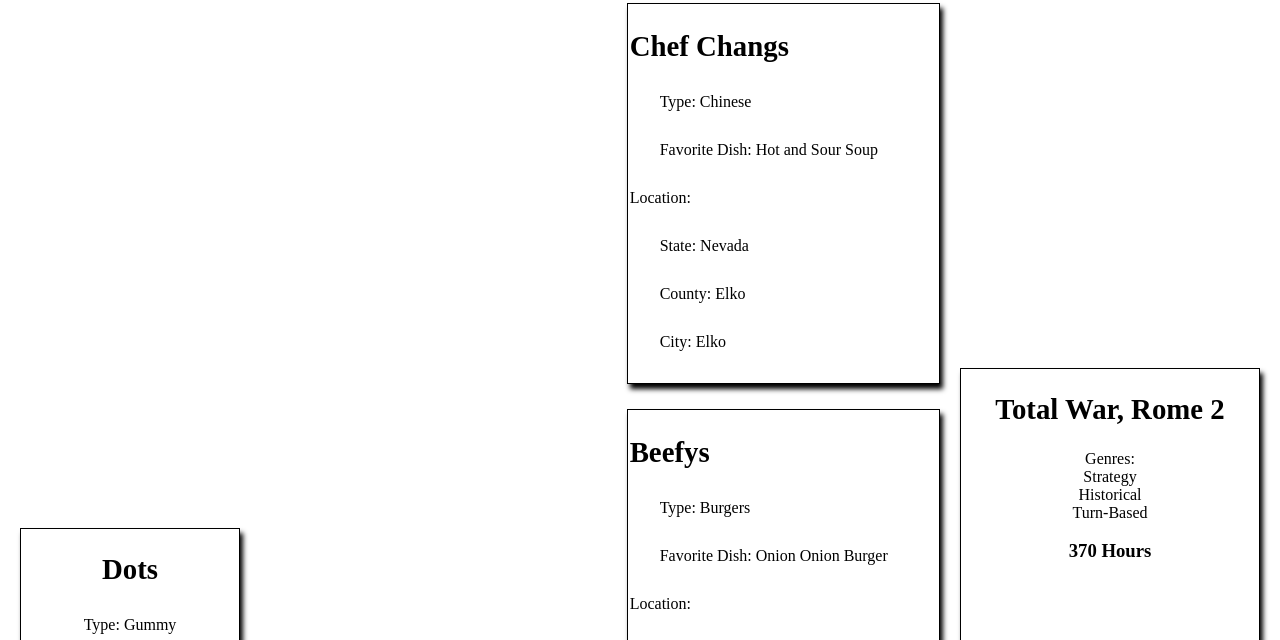
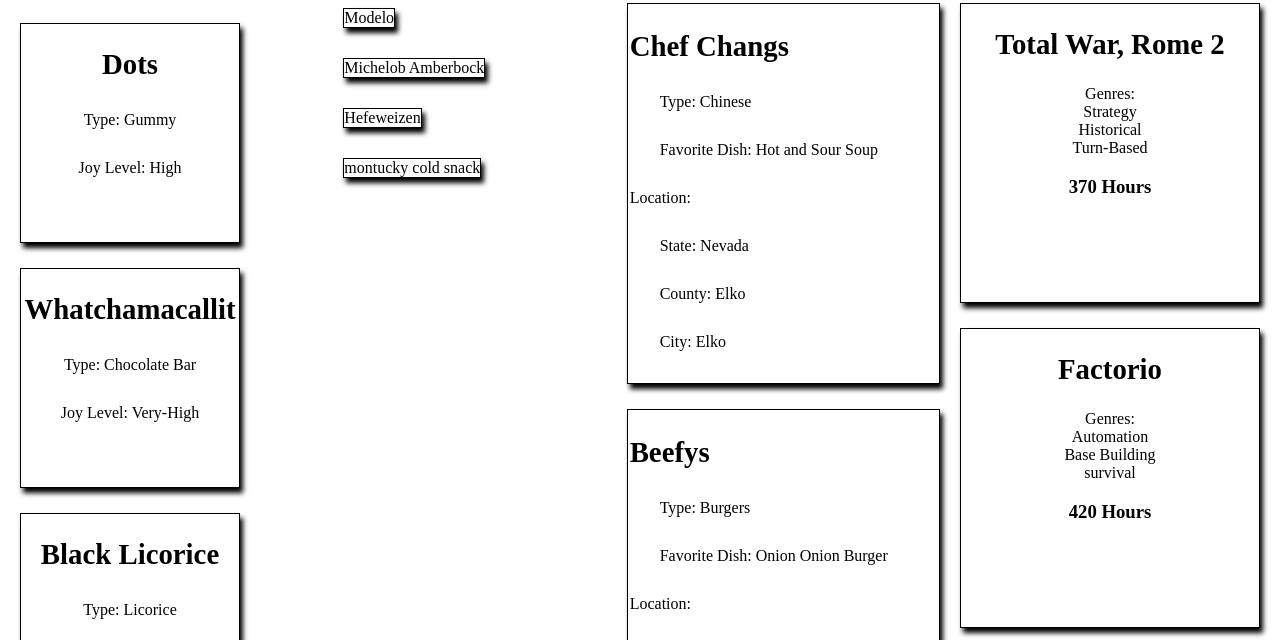
Before and after one commit to Thomas-Jenkins/display_a_list_practice_assignment, a website with bundled scripts: page index.html in a window 1280 px wide. Shown: the part 102-742 px from the top of the page. Built offline with nearby package versions, Linux system fonts and the light colour scheme.

Commit message:
expand beer list to 4 beers

```diff
--- a/beer-data.js
+++ b/beer-data.js
@@ -2,4 +2,5 @@
     'Modelo',
     'Michelob Amberbock',
     'Hefeweizen',
+    'montucky cold snack'
 ];
--- a/styles/style.css
+++ b/styles/style.css
@@ -26,7 +26,7 @@
     display: grid;
     grid-template-columns: 1fr 1fr 1fr 1fr;
     justify-content: center;
-    align-items: center;
+    align-items: start;
     margin-bottom: calc(var(--footer-height));
 
 }
```
